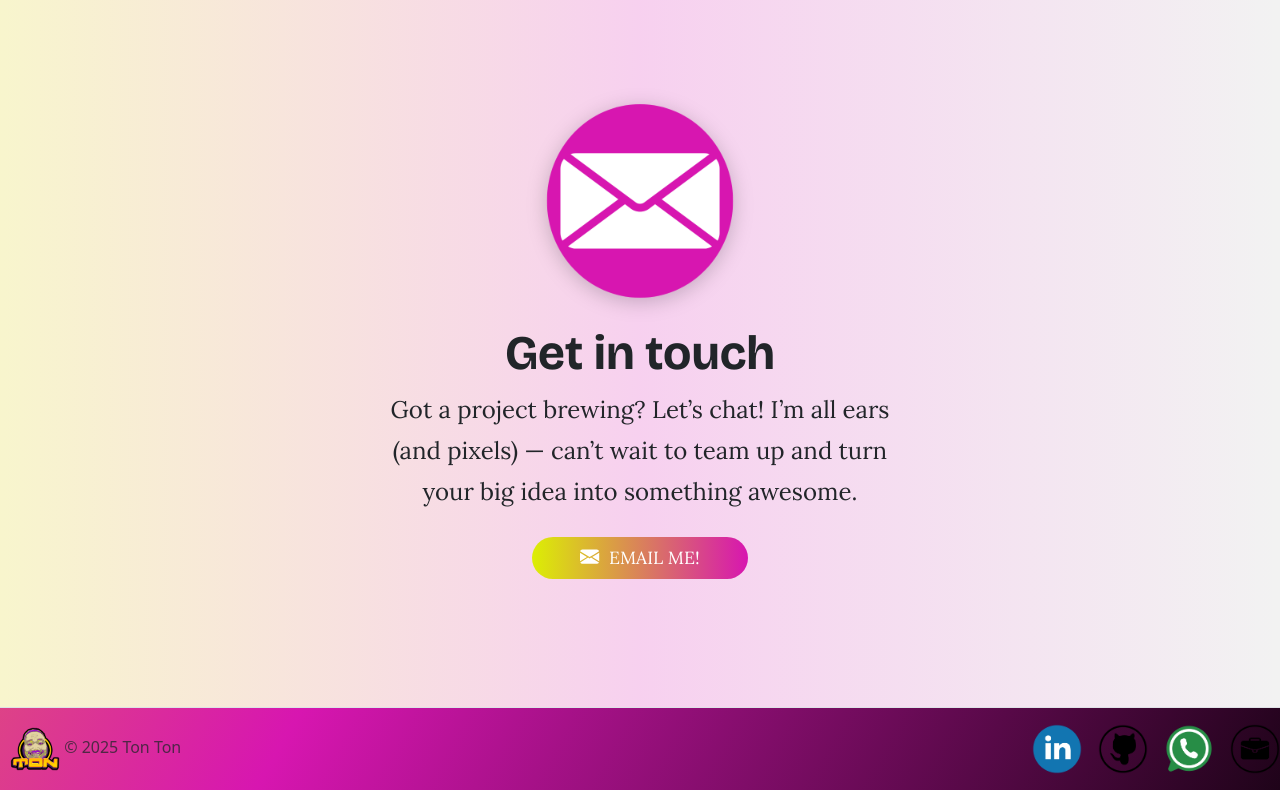
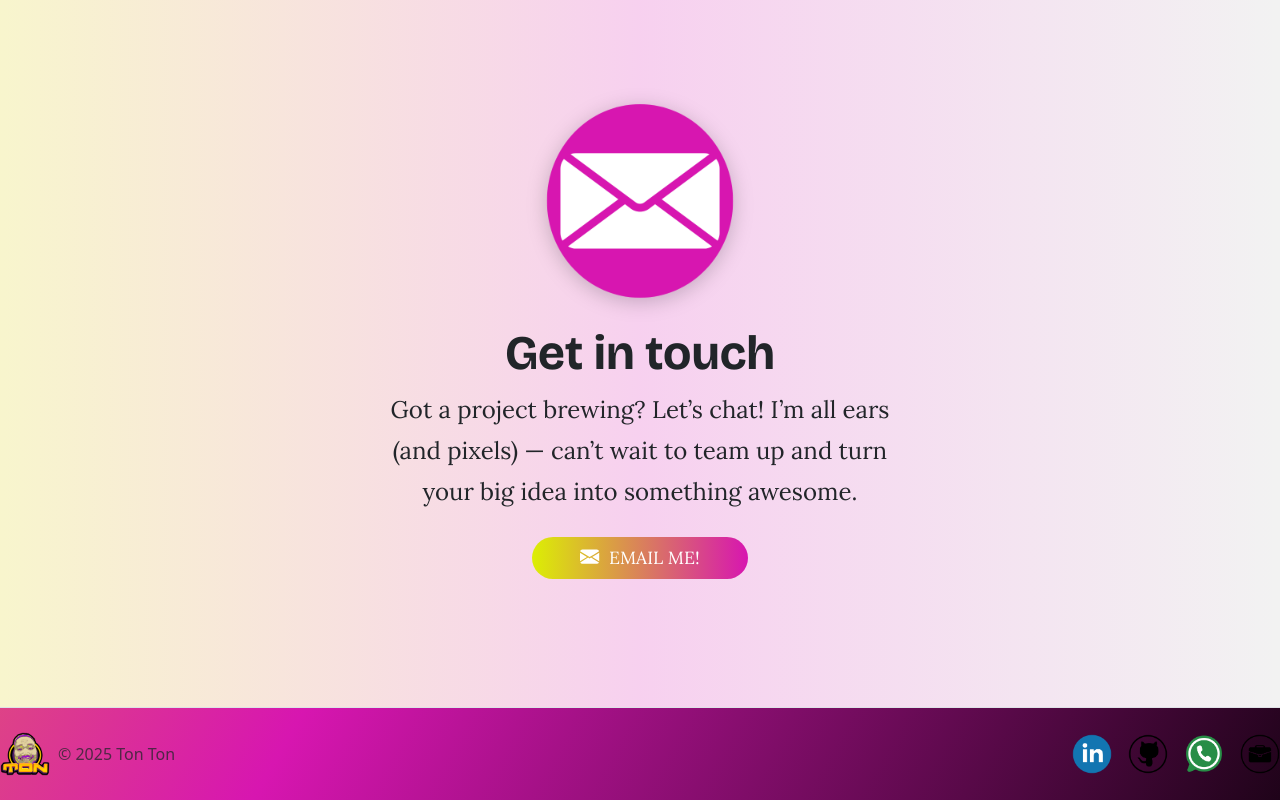
Before and after one commit to IamXianInguito11/Space-of-Ton, a plain HTML site: page index.html in a window 1280 px wide. Shown: the part 2598-3398 px from the top of the page. Drawn offline with nearby package versions, Linux system fonts and the light colour scheme.

Commit message:
Add files via upload

```diff
--- a/index.html
+++ b/index.html
@@ -168,6 +168,14 @@
   word-wrap: break-word;
 }
 
+
+@media (max-width: 768px) {
+  #footer ul li {
+    margin-left: 1rem !important;
+    margin-right: 1rem !important;
+  }
+}
+
 }
 
     </style>
@@ -190,7 +198,7 @@
             <span class="navbar-toggler-icon"></span>
           </button>
           <div class="collapse navbar-collapse" id="navbarTogglerDemo01">
-            <a class="navbar-brand" href="#"
+            <a class="navbar-brand" href="#hero"
               ><img src="./images/Ton Logo.png" height="80px" />
             </a>
             <ul class="navbar-nav ms-auto me-auto lora-font">
@@ -524,39 +532,40 @@
 
     <!-- Footer -->
 <section id="footer" class="gradient-background">
+<footer class="d-flex flex-column flex-md-row justify-content-between align-items-center py-4 border-top text-center text-md-start">
 
-
-        <footer class="d-flex flex-wrap justify-content-between align-items-center py-3 border-top">
-          <div class="col-md-4 d-flex align-items-center">
-            <a href="#hero" class="mb-3 me-5 mb-md-0 text-body-secondary text-decoration-none lh-1" aria-label="Bootstrap">
-              <img src="./images/Ton Logo.png" width="50px" alt="ton logo" style="margin-left: 10px;" />
-            <span class="mb-3 mb-md-0 text-body-secondary">© 2025 Ton Ton</span>
+  <!-- Logo + Text -->
+  <div class="d-flex flex-column flex-md-row align-items-center justify-content-center mb-3 mb-md-0">
+    <a href="#hero" class="text-body-secondary text-decoration-none lh-1 me-md-2" aria-label="Home">
+      <img src="./images/Ton Logo.png" width="50px" alt="ton logo" />
+    </a>
+    <span class="text-body-secondary">© 2025 Ton Ton</span>
   </div>
 
-          <ul class="nav col-md-4 justify-content-end list-unstyled d-flex">
-            <li class="ms-3">
-              <a class="text-body-secondary" href="https://www.linkedin.com/in/christian-inguito/" aria-label="Linked In">
-                <img src="./images/linked in.png" width="50px" alt="linked in logo"/>
+  <!-- Social Icons -->
+  <ul class="nav justify-content-center justify-content-md-end list-unstyled d-flex gap-3">
+    <li>
+      <a href="https://www.linkedin.com/in/christian-inguito/" aria-label="LinkedIn">
+        <img src="./images/linked in.png" width="40px" alt="LinkedIn" />
       </a>
     </li>
-            <li class="ms-3">
-                    <a class="text-body-secondary" href="https://github.com/IamXianInguito11" aria-label="Github">
-                      <img src="./images/github.png" width="50px" alt="github logo"/>
+    <li>
+      <a href="https://github.com/IamXianInguito11" aria-label="GitHub">
+        <img src="./images/github.png" width="40px" alt="GitHub" />
       </a>
     </li>
-            <li class="ms-3">
-                <a class="text-body-secondary" href="https://wa.me/+639669142575" aria-label="WhatsApp">
-                    <img src="./images/whatsapp.png" width="50px" alt="whatsapp"/>
+    <li>
+      <a href="https://wa.me/+639669142575" aria-label="WhatsApp">
+        <img src="./images/whatsapp.png" width="40px" alt="WhatsApp" />
       </a>
     </li>
-            <li class="ms-3">
-                <a class="text-body-secondary" href="https://iamxianinguito11.github.io/My-Resume/" aria-label="Capstone 1">
-                    <img src="./images/capstone1.png" width="50px" alt="Capstone1"/>
+    <li>
+      <a href="https://iamxianinguito11.github.io/My-Resume/" aria-label="Capstone 1">
+        <img src="./images/capstone1.png" width="40px" alt="Capstone 1" />
       </a>
     </li>
   </ul>
 </footer>
-
 </section>
 
     <script
```
Lines whose indentation alone changed are shown as unchanged.
